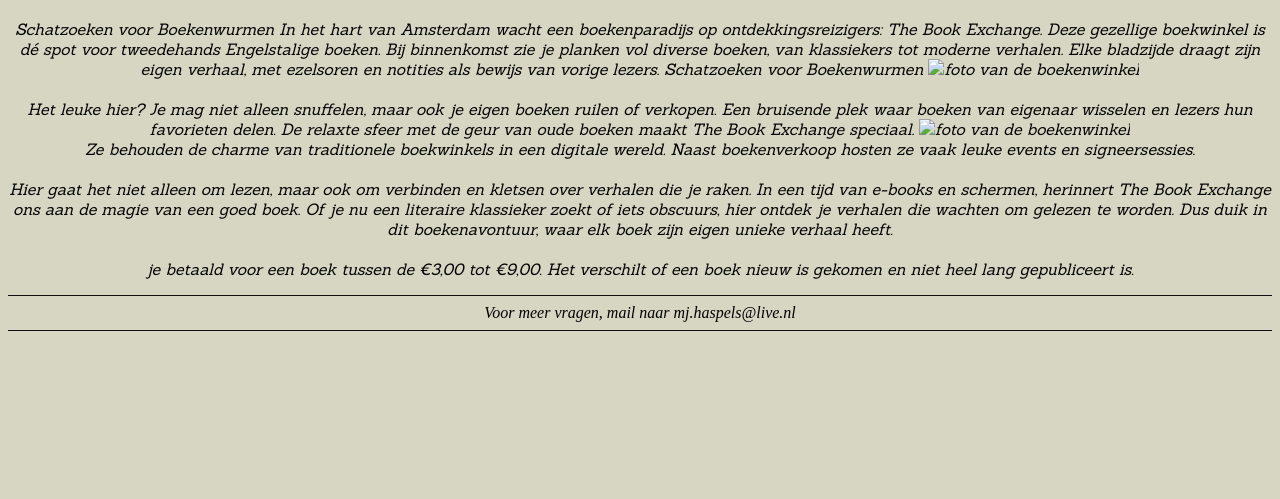
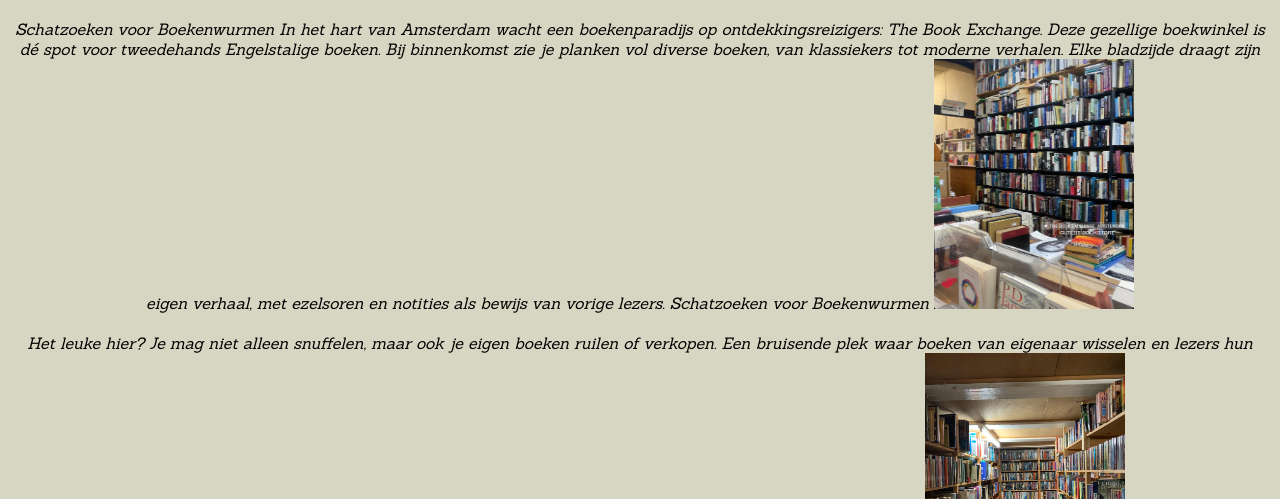
Before and after one commit to Mariejx/Amsterdamgroen, a plain HTML site: page exhange.html in a window 1280 px wide. Shown: the part 301-800 px from the top of the page. Drawn offline with Linux system fonts and the light colour scheme; files whose address does not match are found by name.

Commit message:
Update exhange.html

```diff
--- a/exhange.html
+++ b/exhange.html
@@ -5,7 +5,7 @@
     <meta name="viewport" content="width=device-width, initial-scale=1.0">
     <link href='https://fonts.googleapis.com/css?family=Sanchez' rel='stylesheet'>
  <link href="style.css" rel="stylesheet" />
-    <title>Document</title>
+    <title>Paperbook</title>
 </head>
 <body>
     <!-- <h1>Paperbook</h1> -->
@@ -38,9 +38,9 @@
 
       Schatzoeken voor Boekenwurmen In het hart van Amsterdam wacht een boekenparadijs op ontdekkingsreizigers: The Book Exchange. Deze gezellige boekwinkel is dé spot voor tweedehands Engelstalige boeken. Bij binnenkomst zie je planken vol diverse boeken, van klassiekers tot moderne verhalen. Elke bladzijde draagt zijn eigen verhaal, met ezelsoren en notities als bewijs van vorige lezers. Schatzoeken voor Boekenwurmen
 
-      <img src="foto's/boekenwinkel2.jpg" alt="foto van de boekenwinkel" width="200" height="250">
+      <img src="boekenwinkel2.jpg" alt="foto van de boekenwinkel" width="200" height="250">
       <br><br>Het leuke hier? Je mag niet alleen snuffelen, maar ook je eigen boeken ruilen of verkopen. Een bruisende plek waar boeken van eigenaar wisselen en lezers hun favorieten delen. De relaxte sfeer met de geur van oude boeken maakt The Book Exchange speciaal.
-      <img src="foto's/boekenwinkel.jpg" alt="foto van de boekenwinkel" width="200" height="250">
+      <img src="boekenwinkel.jpg" alt="foto van de boekenwinkel" width="200" height="250">
 
       <br>Ze behouden de charme van traditionele boekwinkels in een digitale wereld. Naast boekenverkoop hosten ze vaak leuke events en signeersessies.
       <br><br>Hier gaat het niet alleen om lezen, maar ook om verbinden en kletsen over verhalen die je raken. In een tijd van e-books en schermen, herinnert The Book Exchange ons aan de magie van een goed boek. Of je nu een literaire klassieker zoekt of iets obscuurs, hier ontdek je verhalen die wachten om gelezen te worden. Dus duik in dit boekenavontuur, waar elk boek zijn eigen unieke verhaal heeft.
```
